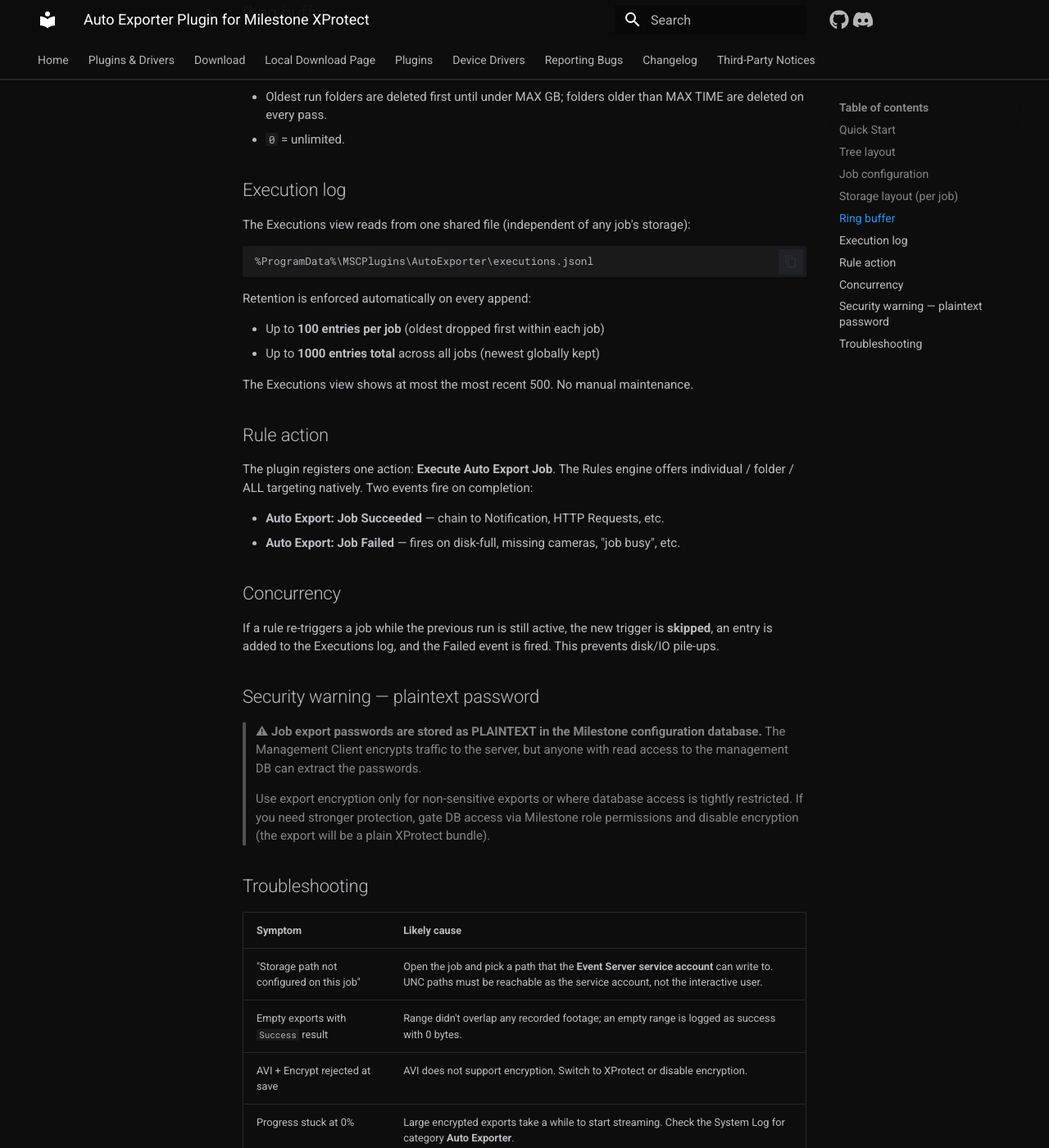
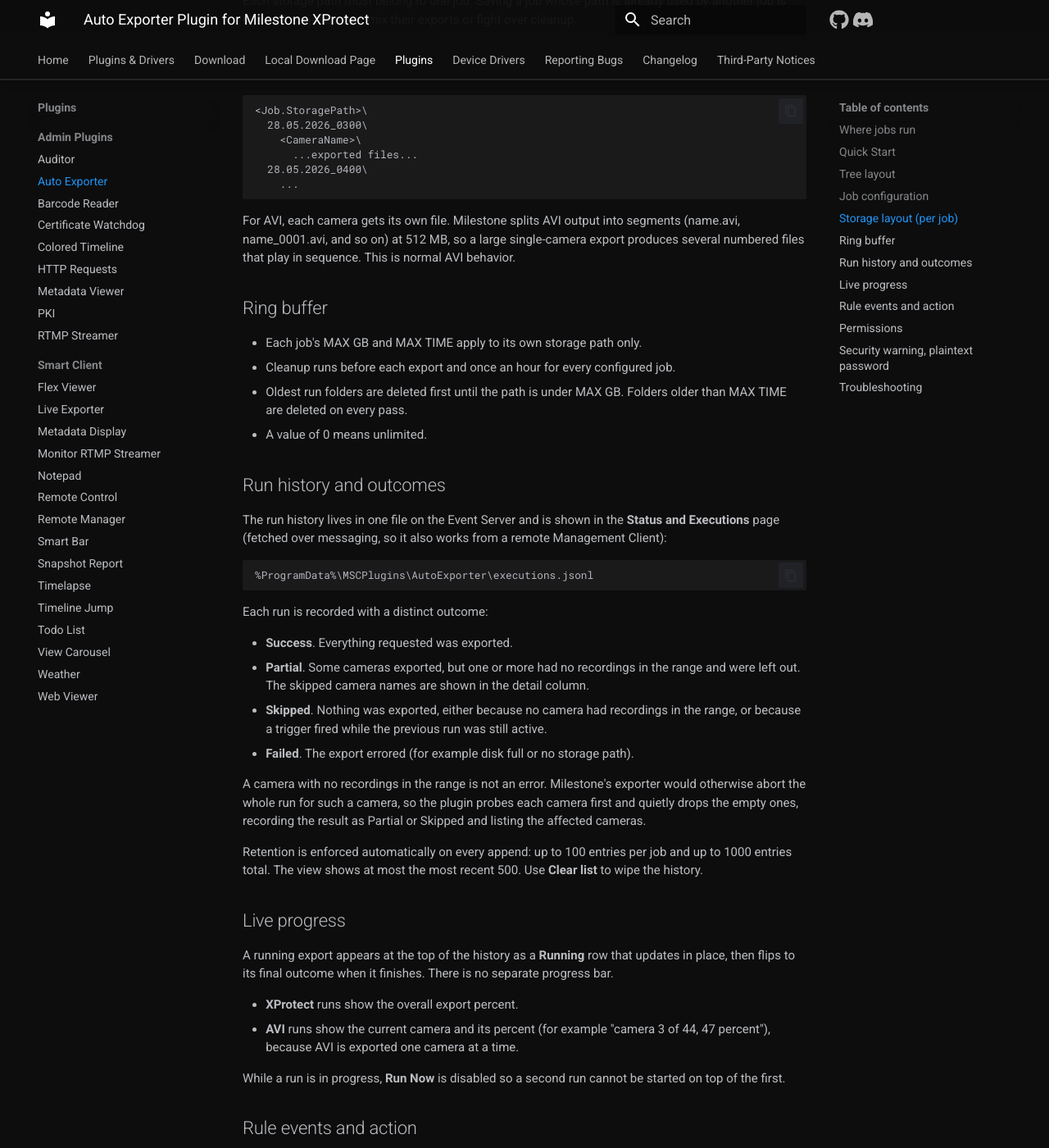
Before and after one commit to Cacsjep/mscp, an MkDocs documentation site: the page built from docs/plugins/admin/auto-exporter.md, in a window 1280 px wide and 1400 px high, scrolled down 1688 px. Shown: the whole window at 82% size. Built offline with MkDocs 1.6.1 and Material for MkDocs 9.7.7, drawn with Linux system fonts in a browser that asks for light colours; some of the changed text lies outside the part shown.

Commit message:
add docs

````diff
--- a/docs/plugins/admin/auto-exporter.md
+++ b/docs/plugins/admin/auto-exporter.md
@@ -1,29 +1,34 @@
 ---
 title: "Auto Exporter Plugin for Milestone XProtect"
-description: "Auto Exporter plugin for Milestone XProtect — schedule recurring XProtect / AVI exports as a rule action with per-job ring-buffer storage, manual Run Now, and live progress."
+description: "Auto Exporter plugin for Milestone XProtect. Schedule recurring XProtect or AVI exports as a rule action, with per-job ring-buffer storage, manual Run Now, distinct run outcomes, and live progress in the Event Server context."
 ---
 
 <div class="show-title" markdown>
 
 # Auto Exporter
 
-XProtect has no native automated export. This plugin adds it: configure jobs (cameras, time-range, format, encryption, storage), trigger them from the Rules engine (or manually), and keep the results on disk with a per-job ring buffer.
+XProtect has no native automated export. This plugin adds it. You configure jobs (cameras, time range, format, encryption, storage), trigger them from the Rules engine or manually, and keep the results on disk with a per-job ring buffer.
+
+## Where jobs run
+
+Exports run on the **Event Server**, not on the Management Client you configure from. Everything a job touches is resolved on the Event Server:
+
+- The **storage path** is read on the Event Server, so it must be a folder the **Event Server service account** can write to (a local path on the Event Server machine, or a UNC share that account can reach).
+- Type the path as the Event Server sees it, then use **Verify on ES** to confirm it is reachable and writable there. A path that exists on your client machine is meaningless unless the Event Server can also reach it. User-profile folders (Desktop, Documents) usually fail because the service account cannot access them.
 
 ## Quick Start
 
-1. Open the **Management Client**
-2. Navigate to the **Auto Exporter** node in the sidebar
-3. Right-click **Jobs** → Create New… for each job. Configure name, cameras, format, time range, storage path, and MAX GB / MAX TIME. Click **Verify on ES** next to Browse to confirm the Event Server can reach the path.
-4. Open **Executions** → click **Run Now ▼** to test, or build a Rule using **Execute Auto Export Job** as the action.
-5. Open **Status** for a live per-job dashboard probed from the Event Server.
+1. Open the **Management Client**.
+2. Navigate to the **Auto Exporter** node in the sidebar.
+3. Right-click **Jobs** and pick Create New for each job. Configure name, cameras, format, time range, storage path, and MAX GB / MAX TIME. Use **Verify on ES** to confirm the Event Server can reach the path.
+4. Open **Status and Executions** and click **Run Now** to test, or build a Rule using **Execute Auto Export Job** as the action.
 
 ## Tree layout
 
 ```
 Auto Exporter
-├── Status      (singleton — per-job storage dashboard: health, usage, free disk)
-├── Executions  (singleton — run history, Run Now, live progress)
-└── Jobs        (category — right-click to Create New… each job)
+├── Status and Executions  (one page, two tables: jobs storage status on the left, run history on the right)
+└── Jobs                   (category, right-click to Create New for each job)
       ├── Nightly Lobby
       └── Weekly Parking
 ```
@@ -33,14 +38,16 @@
 | Property | Description |
 |---|---|
 | **Format** | XProtect (database, optional AES-128 encryption, Smart Client Player) or AVI |
-| **Encrypt + Password** | XProtect only. **⚠ Password is stored in plaintext** in the Milestone configuration database — see warning below |
-| **Time range** | `Last N [Minutes / Hours / Days / Months]`, anchored at trigger time |
-| **Cameras / Camera Groups** | Any mix — groups are resolved to their member cameras at trigger time |
+| **Encrypt and Password** | XProtect only. The password is stored in plaintext in the Milestone configuration database (see the warning below) |
+| **Time range** | Last N Minutes, Hours, Days, or Months, anchored at trigger time |
+| **Cameras and camera groups** | Any mix. Groups are resolved to their member cameras at trigger time |
 | **Include Smart Client Player** | XProtect format only |
-| **Include audio** | Microphones/Speakers related to each camera |
-| **Storage path** | Per-job: local folder or UNC path |
-| **MAX GB / MAX TIME** | Per-job ring-buffer limits (`0` = unlimited) |
-| **Enabled** | Per-job enable/disable |
+| **Include audio** | Microphones and speakers related to each camera |
+| **Storage path** | Per job. A local folder on the Event Server, or a UNC path the service account can reach. Must be unique per job |
+| **MAX GB / MAX TIME** | Per-job ring-buffer limits (0 means unlimited) |
+| **Enabled** | Per-job enable or disable |
+
+Each storage path must belong to one job. Saving a job whose path is already used by another job is rejected, so jobs never mix their exports or fight over cleanup.
 
 ## Storage layout (per job)
 
@@ -53,55 +60,71 @@
     ...
 ```
 
-Each job owns its storage path. Two jobs that point at the same path share the same ring buffer (their runs prune together).
+For AVI, each camera gets its own file. Milestone splits AVI output into segments (name.avi, name_0001.avi, and so on) at 512 MB, so a large single-camera export produces several numbered files that play in sequence. This is normal AVI behavior.
 
 ## Ring buffer
 
-- Each job's MAX GB / MAX TIME apply to its own storage path only.
-- Cleanup runs **before each export** and once an hour for every configured job.
-- Oldest run folders are deleted first until under MAX GB; folders older than MAX TIME are deleted on every pass.
-- `0` = unlimited.
+- Each job's MAX GB and MAX TIME apply to its own storage path only.
+- Cleanup runs before each export and once an hour for every configured job.
+- Oldest run folders are deleted first until the path is under MAX GB. Folders older than MAX TIME are deleted on every pass.
+- A value of 0 means unlimited.
 
-## Execution log
+## Run history and outcomes
 
-The Executions view reads from one shared file (independent of any job's storage):
+The run history lives in one file on the Event Server and is shown in the **Status and Executions** page (fetched over messaging, so it also works from a remote Management Client):
 
 ```
 %ProgramData%\MSCPlugins\AutoExporter\executions.jsonl
 ```
 
-Retention is enforced automatically on every append:
+Each run is recorded with a distinct outcome:
 
-- Up to **100 entries per job** (oldest dropped first within each job)
-- Up to **1000 entries total** across all jobs (newest globally kept)
+- **Success**. Everything requested was exported.
+- **Partial**. Some cameras exported, but one or more had no recordings in the range and were left out. The skipped camera names are shown in the detail column.
+- **Skipped**. Nothing was exported, either because no camera had recordings in the range, or because a trigger fired while the previous run was still active.
+- **Failed**. The export errored (for example disk full or no storage path).
 
-The Executions view shows at most the most recent 500. No manual maintenance.
+A camera with no recordings in the range is not an error. Milestone's exporter would otherwise abort the whole run for such a camera, so the plugin probes each camera first and quietly drops the empty ones, recording the result as Partial or Skipped and listing the affected cameras.
 
-## Rule action
+Retention is enforced automatically on every append: up to 100 entries per job and up to 1000 entries total. The view shows at most the most recent 500. Use **Clear list** to wipe the history.
 
-The plugin registers one action: **Execute Auto Export Job**. The Rules engine offers individual / folder / ALL targeting natively. Two events fire on completion:
+## Live progress
 
-- **Auto Export: Job Succeeded** — chain to Notification, HTTP Requests, etc.
-- **Auto Export: Job Failed** — fires on disk-full, missing cameras, "job busy", etc.
+A running export appears at the top of the history as a **Running** row that updates in place, then flips to its final outcome when it finishes. There is no separate progress bar.
 
-## Concurrency
+- **XProtect** runs show the overall export percent.
+- **AVI** runs show the current camera and its percent (for example "camera 3 of 44, 47 percent"), because AVI is exported one camera at a time.
 
-If a rule re-triggers a job while the previous run is still active, the new trigger is **skipped**, an entry is added to the Executions log, and the Failed event is fired. This prevents disk/IO pile-ups.
+While a run is in progress, **Run Now** is disabled so a second run cannot be started on top of the first.
 
-## Security warning — plaintext password
+## Rule events and action
 
-> ⚠ **Job export passwords are stored as PLAINTEXT in the Milestone configuration database.**
-> The Management Client encrypts traffic to the server, but anyone with read access to the management DB can extract the passwords.
->
-> Use export encryption only for non-sensitive exports or where database access is tightly restricted. If you need stronger protection, gate DB access via Milestone role permissions and disable encryption (the export will be a plain XProtect bundle).
+The plugin registers one action, **Execute Auto Export Job**. The Rules engine offers individual, folder, or ALL targeting natively. Three events fire so you can build rules on them:
+
+- **Auto Export: Job Started**. Fires when a run begins.
+- **Auto Export: Job Succeeded**. Fires when a run finishes successfully.
+- **Auto Export: Job Failed**. Fires on a hard error such as disk full or missing cameras.
+
+A run that is skipped because the previous run is still active is recorded in the history as **Skipped**. It does not fire the Failed event, because it is normal back-pressure rather than a failure.
+
+## Permissions
+
+The Jobs node and the Status and Executions page expose **Read** and **Edit** permissions under Security, Roles, the role, MIP, Auto Exporter. Read controls who can see jobs and history. Edit controls who can create, modify, or delete jobs.
+
+## Security warning, plaintext password
+
+!!! warning "Job export passwords are stored as plaintext"
+    Export passwords are stored as plaintext in the Milestone configuration database. The Management Client encrypts traffic to the server, but anyone with read access to the management database can extract the passwords.
+
+    Use export encryption only for non-sensitive exports, or where database access is tightly restricted. If you need stronger protection, gate database access through Milestone role permissions and disable encryption (the export is then a plain XProtect bundle).
 
 ## Troubleshooting
 
 | Symptom | Likely cause |
 |---|---|
-| "Storage path not configured on this job" | Open the job and pick a path that the **Event Server service account** can write to. UNC paths must be reachable as the service account, not the interactive user. |
-| Empty exports with `Success` result | Range didn't overlap any recorded footage; an empty range is logged as success with 0 bytes. |
+| Verify on ES reports "not found" for a path that exists | The path is interpreted by the **Event Server service account**, which cannot see user-profile folders such as Desktop. Use a folder the service account can write to, or a UNC share it can reach. |
+| Saving a job is rejected as a duplicate storage path | Another job already uses that folder. Give each job its own path. |
+| A run shows Partial or Skipped | One or more cameras had no recordings in the range. The detail column lists them. This is informational, not an error. |
+| AVI export produced several numbered files | AVI auto-splits at 512 MB into name.avi, name_0001.avi, and so on. The segments play in sequence. |
 | AVI + Encrypt rejected at save | AVI does not support encryption. Switch to XProtect or disable encryption. |
-| Progress stuck at 0% | Large encrypted exports take a while to start streaming. Check the System Log for category **Auto Exporter**. |
-
 </div>
--- a/mkdocs.yml
+++ b/mkdocs.yml
@@ -41,6 +41,7 @@
   - Plugins:
     - Admin Plugins:
       - Auditor: plugins/admin/auditor.md
+      - Auto Exporter: plugins/admin/auto-exporter.md
       - Barcode Reader: plugins/admin/barcode-reader.md
       - Certificate Watchdog: plugins/admin/cert-watchdog.md
       - Colored Timeline: plugins/admin/colored-timeline.md
````
Also changed, not shown: Admin Plugins/AutoExporter/review.md (+62 -50 lines), camera_status_and_connected_users.md (deleted, +0 -201 lines), 5 other files.
